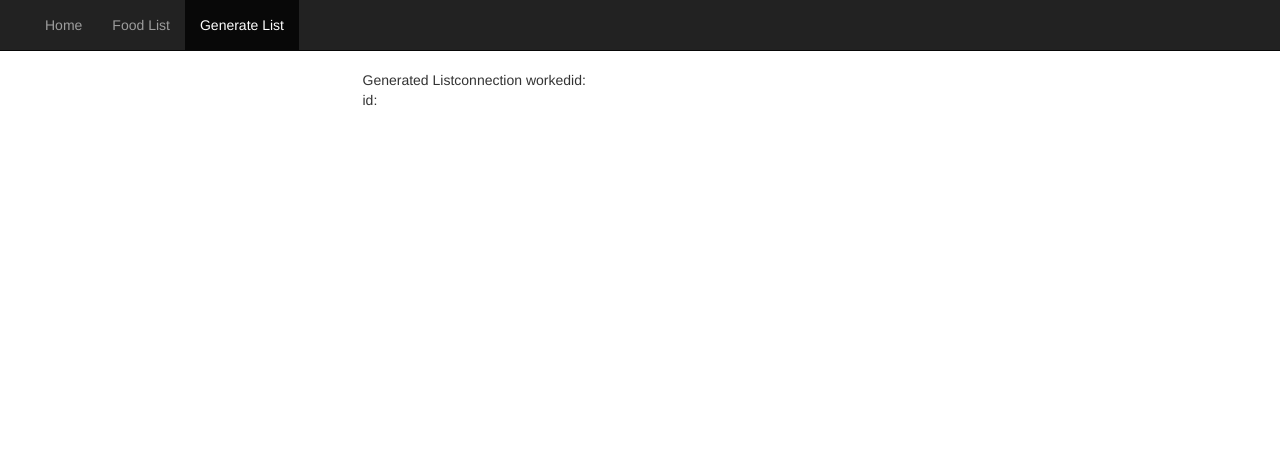
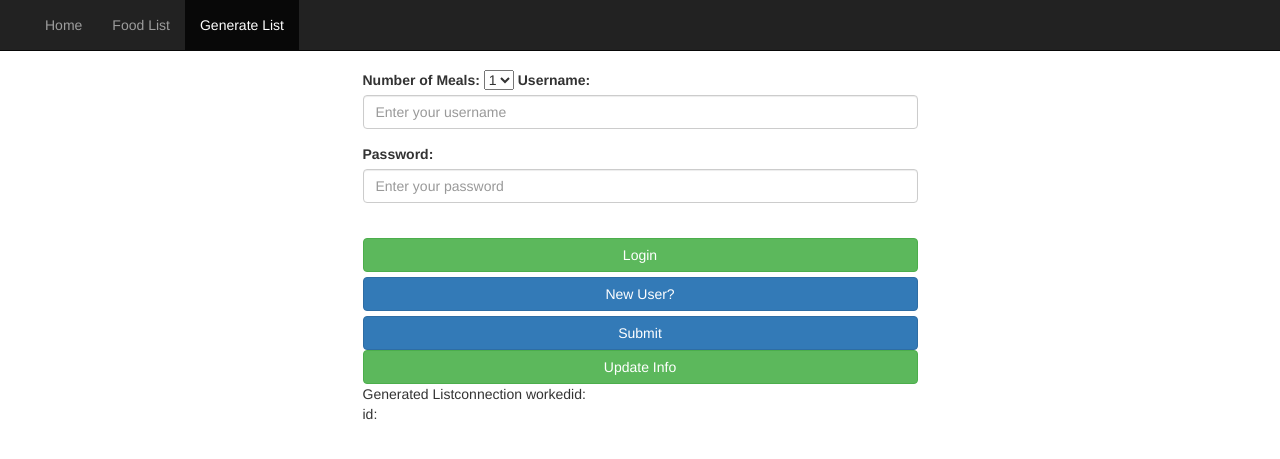
Before and after one commit to tkawchak/mealPlanner, a PHP site: page /GenerateList.php in a window 1280 px wide. Shown: the top 459 px of the page. Run offline with PHP 8.4, Linux system fonts and the light colour scheme; data comes from the database, SQL or seed files in the repository; data that the repository does not hold is empty; some libraries are stand-ins or nearby versions.

Commit message:
fix login page

```diff
--- a/GenerateList.php
+++ b/GenerateList.php
@@ -56,6 +56,43 @@
   <div class="row">
     <div class="col-sm-3"></div>
     <div class="col-sm-6 text-justify">
+
+		<form role="form" action="./makeList.php" method="post">
+			<div class="form-group">
+			<label for="numMeals">Number of Meals:</label>
+				<select>
+					<option value="1">1</option>
+					<option value="2">2</option>
+					<option value="3">3</option>
+					<option value="4">4</option>
+					<option value="5">5</option>
+					<option value="6">6</option>
+					<option value="7">7</option>
+				</select>
+				<label for="usr">Username:</label>
+				<input type="text" class="form-control" required="true" id="usr" name="usr" placeholder="Enter your username">
+			</div>
+			<div class="form-group required">
+			  <label for="pwd">Password:</label>
+			  <input type="password" class="form-control" id="pwd" required="true" name="pwd" placeholder="Enter your password">
+			</div>
+			<div class="extraInfo"></div>
+
+			<br/>
+
+			<div class="noUser">
+				<button type="submit" id="login" name="login" class="btn btn-success btn-block">Login</button>
+				<a id="newUser" class="btn btn-primary btn-block">New User?</a>
+				<button type="submit" id="register" name="register" class="extraInfo btn btn-primary btn-block">Submit</button>
+			</div>
+			<div class="userOptions">
+				<button type="submit" id="update" name="update" class="btn btn-success btn-block">Update Info</button>
+			</div>
+		  </form>
+
+
+
+
       <!-- custmer id based on name. -->
       <p> <?php echo "Generated List";
             $servername = "localhost";
```
Also changed, not shown: loginPage.php (+6 -9 lines).
